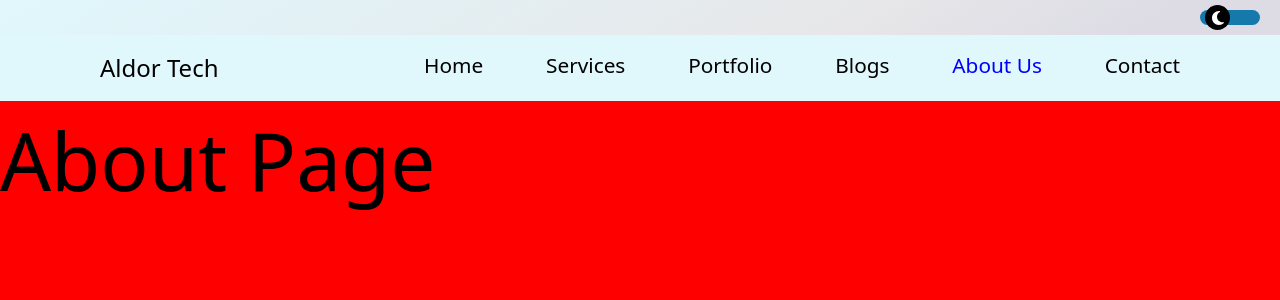
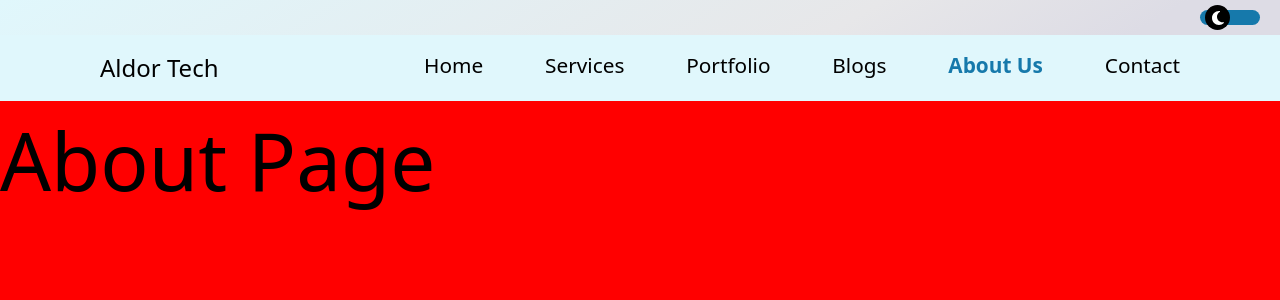
Before and after one commit to hajiRobertWilson/aldortech, a Next.js app: page /about in a window 1280 px wide. Shown: the top 300 px of the page. Built offline with nearby package versions, Linux system fonts and the light colour scheme.

Commit message:
Under Development

```diff
--- a/app/global.queries.css
+++ b/app/global.queries.css
@@ -31,7 +31,16 @@
         max-height: 350px;
         overflow-y: scroll;
     }
+    .quikBlog .blogCardCont .blogCard{
+        padding-bottom: 50px;
+    }
 
+    .quikBlog .blogCardCont .blogCard .imgContainer .img {
+        /* width: 47%; */
+        height: 400px;
+    }
+
+    .quikBlog .blogCardCont .blogCard,
     .quikPort .portCardCont .portCard,
     .headingCont .cardsCont .cards {
         width: 47%;
@@ -142,6 +151,7 @@
         font-size: 2rem;
     }
 
+    .quikBlog .blogCardCont .blogCard,
     .quikPort .portCardCont .portCard,
     .headingCont .cardsCont .cards,
     .reviewCont .reviewCardCont .reviewCard {
--- a/app/globals.css
+++ b/app/globals.css
@@ -20,7 +20,7 @@
     --dropdown-link-border: black;
     --navBg: rgba(224, 247, 252, 1);
     --theme-text-color: black;
-    --theme-hover-color: rgba(221, 220, 229, 1);
+    --theme-hover-color: #1679AB;
     --bg-color: rgb(221, 220, 229);
     --bg-gradient: linear-gradient(329deg, rgba(221, 220, 229, 1) 11%, rgba(231, 231, 233, 1) 34%, rgba(224, 247, 252, 1) 100%);
     --theme-footer: linear-gradient(rgba(255, 255, 255, 1), rgba(255, 255, 255, 0.5));
@@ -52,7 +52,7 @@
     --nav-border: whitesmoke;
     --dropdown-link-border: white;
     --navBg: #000000;
-    --theme-hover-color: #130f40;
+    --theme-hover-color: #1679AB;
     --theme-text-color: white;
     --bg-color: #130f40;
     --bg-gradient: linear-gradient(315deg, #130f40 0%, #000000 74%);
@@ -321,6 +321,7 @@ main {
 .postCont2,
 .headingCont,
 .quikPort,
+.quikBlog,
 .reviewCont {
     background: var(--bg-gradient);
     width: 100%;
@@ -508,7 +509,8 @@ main {
 }
 
 .quikPort .portCardCont .portCard {
-    height: 300px;
+    min-height: 300px;
+    height: 100%;
     width: 22%;
     border-radius: 5px;
     cursor: pointer;
@@ -608,6 +610,81 @@ main {
     background-color: #130f40;
     border-bottom-left-radius: 5px;
     border-bottom-right-radius: 5px;
+}
+
+/*__________________ End _____________________ */
+
+/*______________ Quik Blogs __________________ */
+.quikBlog {
+    display: flex;
+    flex-flow: column nowrap;
+    align-items: center;
+    justify-content: center;
+    padding: 0 50px;
+}
+
+.quikBlog h1 {
+    font-size: 2rem;
+    padding: 50px 0;
+}
+
+.quikBlog .blogCardCont {
+    display: flex;
+    flex-flow: row wrap;
+    align-items: center;
+    justify-content: center;
+    width: 100%;
+    gap: 40px;
+    padding: 40px 0 80px 0;
+}
+
+.quikBlog .blogCardCont .blogCard {
+    min-height: 300px;
+    height: 100%;
+    width: 22%;
+    border-radius: 5px;
+    cursor: pointer;
+    transition: all 0.5s;
+}
+
+.quikBlog .blogCardCont .blogCard h3 {
+    padding-top: 50px;
+    font-size: 1.5rem;
+    color: var(--blue-1);
+    font-weight: bold;
+}
+
+.quikBlog .blogCardCont .blogCard p {
+    font-size: larger;
+    text-align: justify;
+    /* padding-top: 20px; */
+}
+
+.quikBlog .blogCardCont .blogCard a {
+    color: var(--blue-1);
+    text-decoration: underline;
+    font-weight: bold;
+}
+
+.quikBlog .blogCardCont .blogCard .imgContainer {
+    padding: 7px;
+    background-color: var(--blue-1);
+    border-radius: 10px;
+    cursor: unset;
+}
+
+.quikBlog .blogCardCont .blogCard .imgContainer .img {
+    background-position: center;
+    background-repeat: no-repeat;
+    background-size: cover;
+    height: 200px;
+    border-radius: 10px;
+    transform: rotate(-10deg);
+    transition: all 0.5s;
+}
+
+.quikBlog .blogCardCont .blogCard:hover .imgContainer .img {
+    transform: rotate(0);
 }
 
 /*__________________ End _____________________ */
--- a/components/Footer.jsx
+++ b/components/Footer.jsx
@@ -25,8 +25,10 @@ export default function Footer() {
     const theme = document.documentElement.classList.contains('dark-theme');
     navItem.forEach(ele => {
       ele.style.color = !theme ? 'black' : 'white';
+      ele.style.fontWeight = 'normal'
       if (ele.dataset.value === activeTab) {
-        ele.style.color = 'blue'
+        ele.style.color = '#1679AB'
+        ele.style.fontWeight = 'bold'
       }
     })
   }, [pathName])
--- a/components/Navbar.jsx
+++ b/components/Navbar.jsx
@@ -39,8 +39,10 @@ export default function Navbar() {
         setMenuElement(menulinks)
         navItem.forEach(ele => {
             ele.style.color = (theme === 'light') ? 'black' : 'white';
+            ele.style.fontWeight = 'normal'
             if (ele.dataset.value === activeTab) {
-                ele.style.color = 'blue'
+                ele.style.color = '#1679AB'
+                ele.style.fontWeight = 'bold'
             }
         })
 
--- a/components/quikBlogs.jsx
+++ b/components/quikBlogs.jsx
@@ -1,26 +1,44 @@
 "use client"
+
+import Link from "next/link"
 
 export default function QuikBlogs() {
     return (
         <>
-            <div className="quikPort">
+            <div className="quikBlog">
                 <h1>Blogs</h1>
-                <div className="portCardCont">
-                    <div className="portCard cardImg1">
-                        <p className="title">Blogs</p>
-                        <button title="Read" className="readmore">Read</button>
+                <div className="blogCardCont">
+                    <div className="blogCard">
+                        <div className="imgContainer">
+                            <div className="img" style={{ backgroundImage: "url('/poster2.webp')" }}></div>
+                        </div>
+                        <h3>Heading text</h3>
+                        <p>Lorem ipsum dolor sit amet consectetur adipisicing elit. Amet modi dolores nobis explicabo tenetur sint tempora in</p>
+                        <Link href='/'>Read More</Link>
                     </div>
-                    <div className="portCard cardImg2">
-                        <p className="title">Blogs</p>
-                        <button title="Read" className="readmore">Read</button>
+                    <div className="blogCard">
+                        <div className="imgContainer">
+                            <div className="img" style={{ backgroundImage: "url('/poster3.webp')" }}></div>
+                        </div>
+                        <h3>Heading text</h3>
+                        <p>Lorem ipsum dolor sit amet consectetur adipisicing elit. Amet modi dolores nobis explicabo tenetur sint tempora in</p>
+                        <Link href='/'>Read More</Link>
                     </div>
-                    <div className="portCard cardImg3">
-                        <p className="title">Blogs</p>
-                        <button title="Read" className="readmore">Read</button>
+                    <div className="blogCard">
+                        <div className="imgContainer">
+                            <div className="img" style={{ backgroundImage: "url('/poster1.webp')" }}></div>
+                        </div>
+                        <h3>Heading text</h3>
+                        <p>Lorem ipsum dolor sit amet consectetur adipisicing elit. Amet modi dolores nobis explicabo tenetur sint tempora in</p>
+                        <Link href='/'>Read More</Link>
                     </div>
-                    <div className="portCard redirectCard">
-                        <h3>Click on Load more button to read our lates blogs!</h3>
-                        <button type="button">Load More</button>
+                    <div className="blogCard">
+                        <div className="imgContainer">
+                            <div className="img" style={{ backgroundImage: "url('/poster2.webp')" }}></div>
+                        </div>
+                        <h3>Heading text</h3>
+                        <p>Lorem ipsum dolor sit amet consectetur adipisicing elit. Amet modi dolores nobis explicabo tenetur sint tempora in</p>
+                        <Link href='/'>Read More</Link>
                     </div>
                 </div>
             </div>
```
